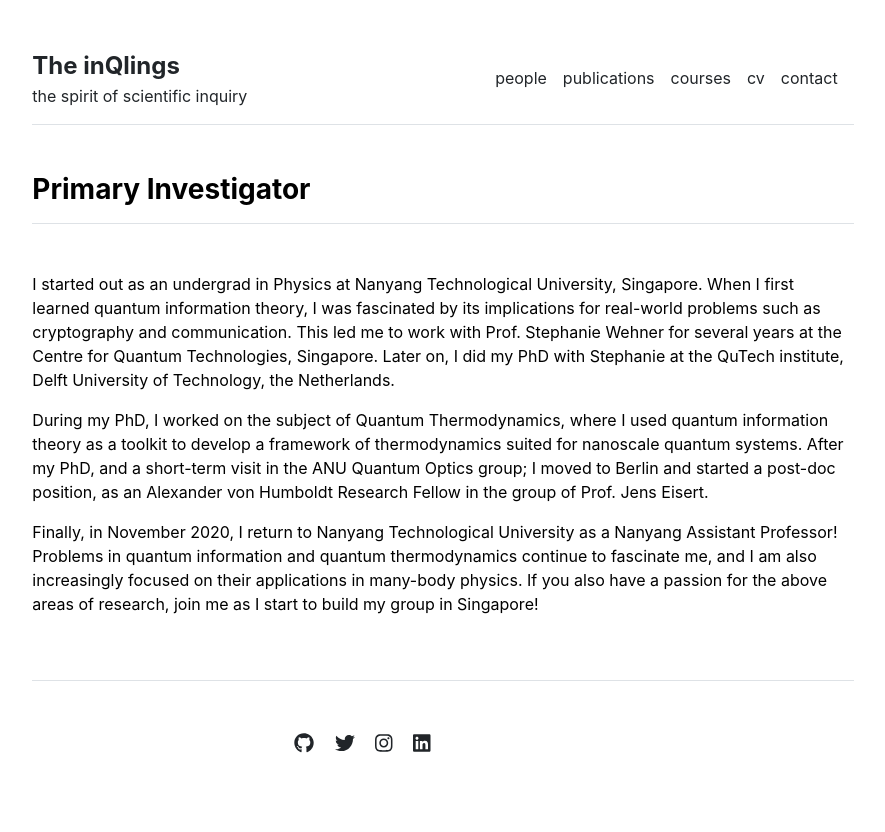
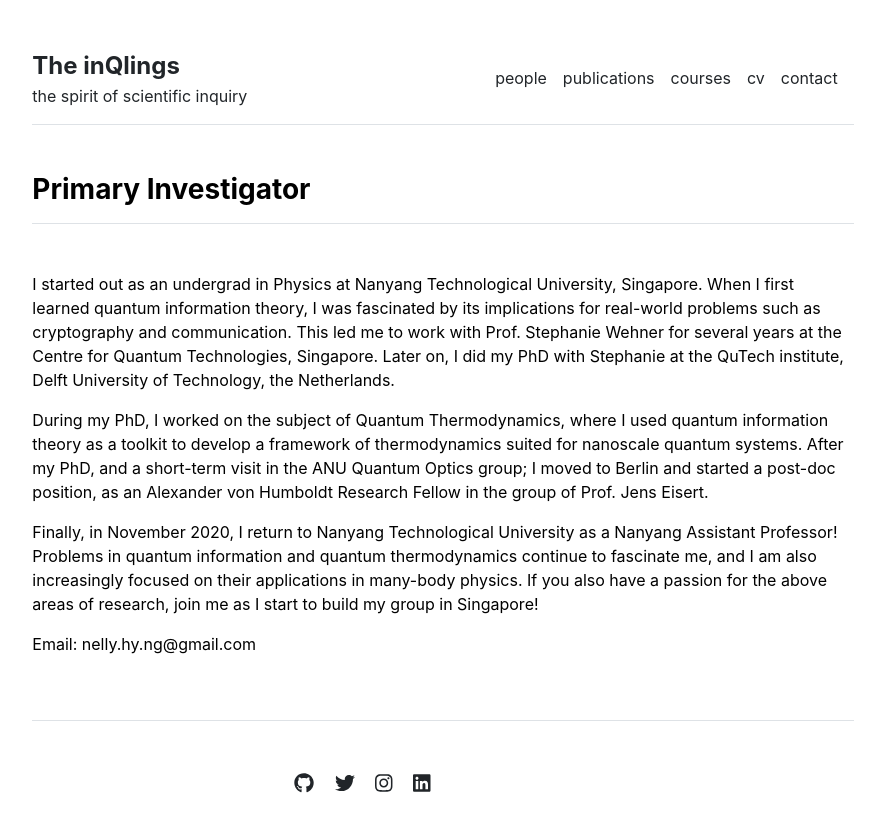
Before and after one commit to nelly-ng/nelly-ng.github.io, a Jekyll site: the page built from people/primary-investigator.md, in a window 1280 px wide. Shown: the top 832 px of the page, without its empty margins (197-1082 px from the left). Built offline with Jekyll 4.4.1, drawn with Linux system fonts in a browser that asks for light colours.

Commit message:
Update primary-investigator.md

```diff
--- a/people/primary-investigator.md
+++ b/people/primary-investigator.md
@@ -9,3 +9,5 @@ During my PhD, I worked on the subject of Quantum Thermodynamics, where I used q
 
 
 Finally, in November 2020, I return to Nanyang Technological University as a Nanyang Assistant Professor! Problems in quantum information and quantum thermodynamics continue to fascinate me, and I am also increasingly focused on their applications in many-body physics. If you also have a passion for the above areas of research, join me as I start to build my group in Singapore!
+
+Email: nelly.hy.ng@gmail.com
```
